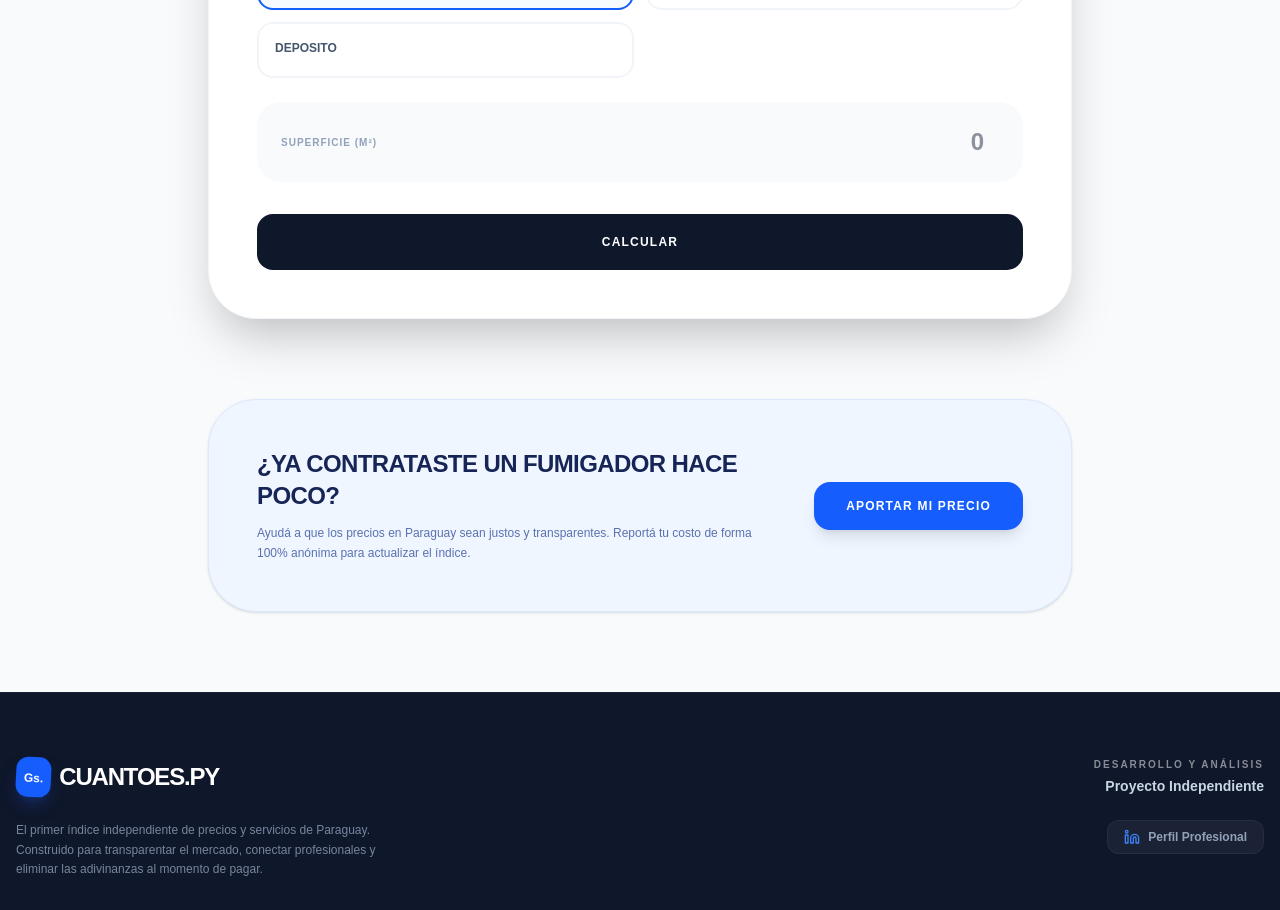
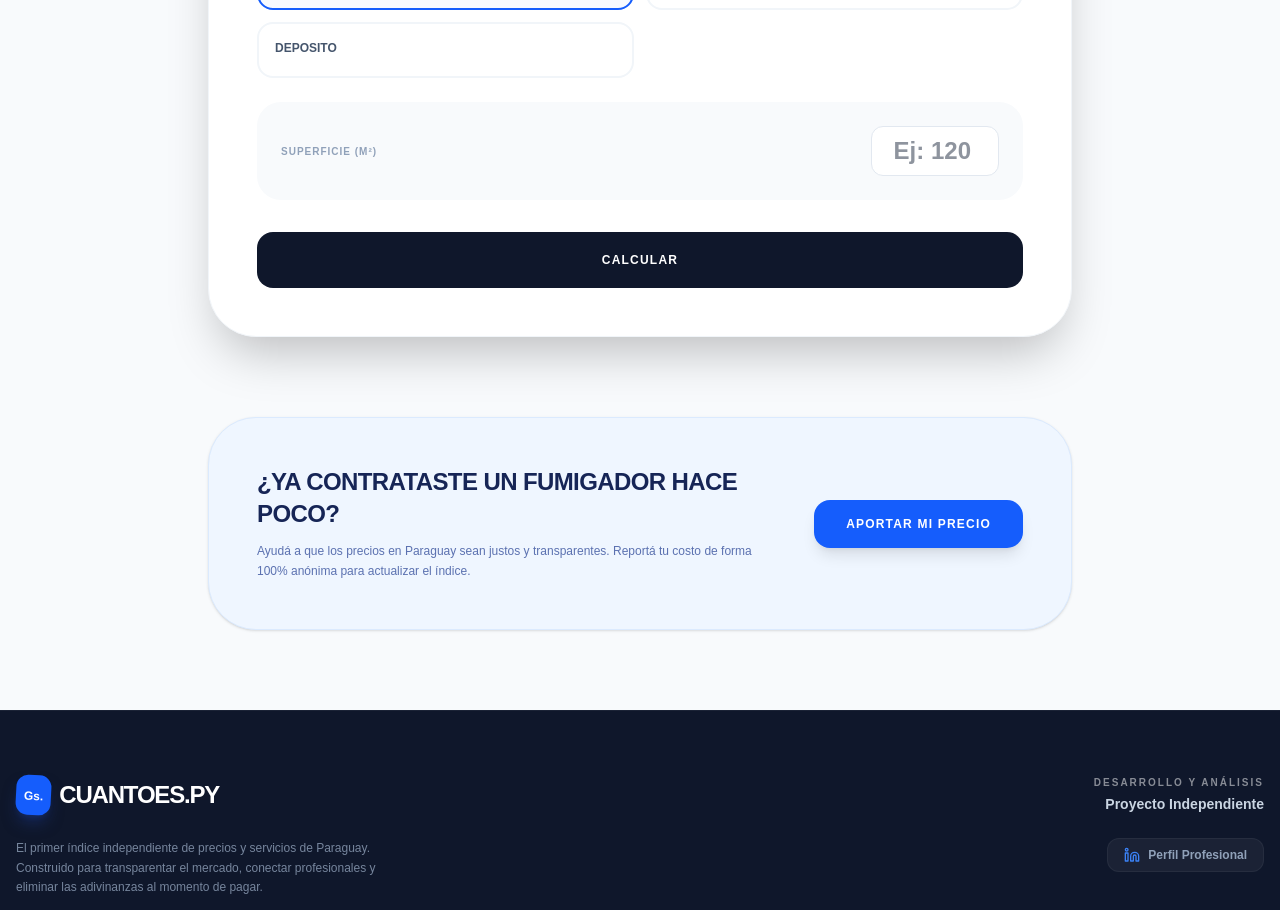
Before and after one commit to Schrammpy/cuanto-es, a Next.js app: page /costos/fumigacion in a window 1280 px wide. Shown: the part 780-1690 px from the top of the page. Built offline with nearby package versions, Linux system fonts and the light colour scheme; no server answers.

Commit message:
Activando input

```diff
--- a/app/costos/fumigacion/page.tsx
+++ b/app/costos/fumigacion/page.tsx
@@ -125,7 +125,15 @@ export default function FumigacionPage() {
                     <div>
                         <p className="text-[10px] font-black text-slate-400 uppercase tracking-widest">Superficie (m²)</p>
                     </div>
-                    <input type="number" value={m2} onChange={(e) => setM2(e.target.value)} placeholder="0" className="w-20 bg-transparent outline-none font-black text-2xl text-slate-800 text-right" />
+                    <input
+                        type="number"
+                        min="1"
+                        step="1"
+                        value={m2}
+                        onChange={(e) => setM2(e.target.value)}
+                        placeholder="Ej: 120"
+                        className="w-32 bg-white border border-slate-200 rounded-xl px-3 py-2 outline-none font-black text-2xl text-slate-800 text-right"
+                        />
                 </div>
             </div>
 
```
